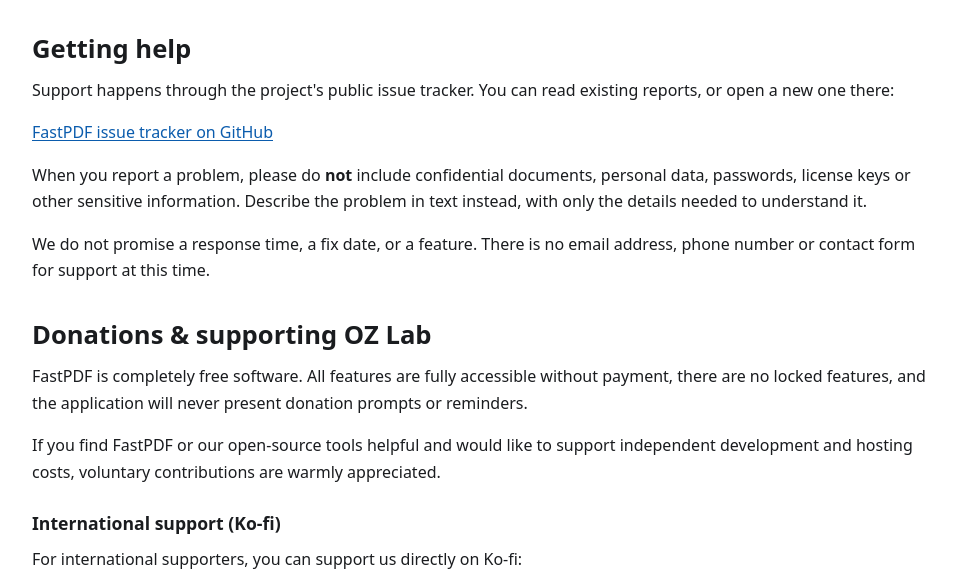
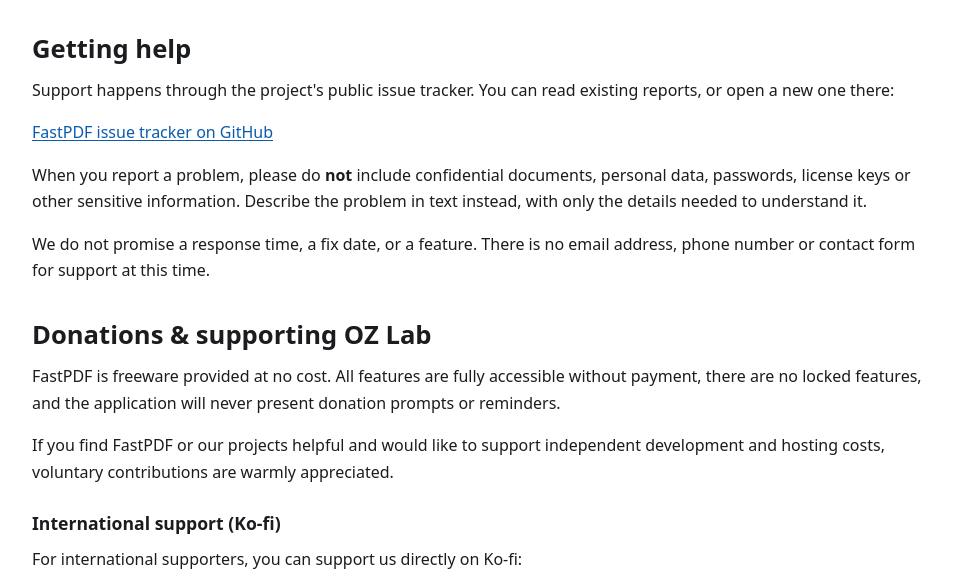
Before and after one commit to underoatz-netizen/underoatz-netizen.github.io, a plain HTML site: page support/index.html in a window 1280 px wide. Shown: the part 205-790 px from the top of the page, without its empty margins (160-1119 px from the left). Drawn offline with Linux system fonts and the light colour scheme.

Commit message:
docs: clarify FastPDF is freeware at no cost with full features

```diff
--- a/support/index.html
+++ b/support/index.html
@@ -60,8 +60,8 @@
 
     <section aria-labelledby="donations">
       <h2 id="donations">Donations &amp; supporting OZ Lab</h2>
-      <p>FastPDF is completely free software. All features are fully accessible without payment, there are no locked features, and the application will never present donation prompts or reminders.</p>
-      <p>If you find FastPDF or our open-source tools helpful and would like to support independent development and hosting costs, voluntary contributions are warmly appreciated.</p>
+      <p>FastPDF is freeware provided at no cost. All features are fully accessible without payment, there are no locked features, and the application will never present donation prompts or reminders.</p>
+      <p>If you find FastPDF or our projects helpful and would like to support independent development and hosting costs, voluntary contributions are warmly appreciated.</p>
 
       <h3>International support (Ko-fi)</h3>
       <p>For international supporters, you can support us directly on Ko-fi:</p>
```
Also changed, not shown: th/support/index.html (+1 -1 lines).
